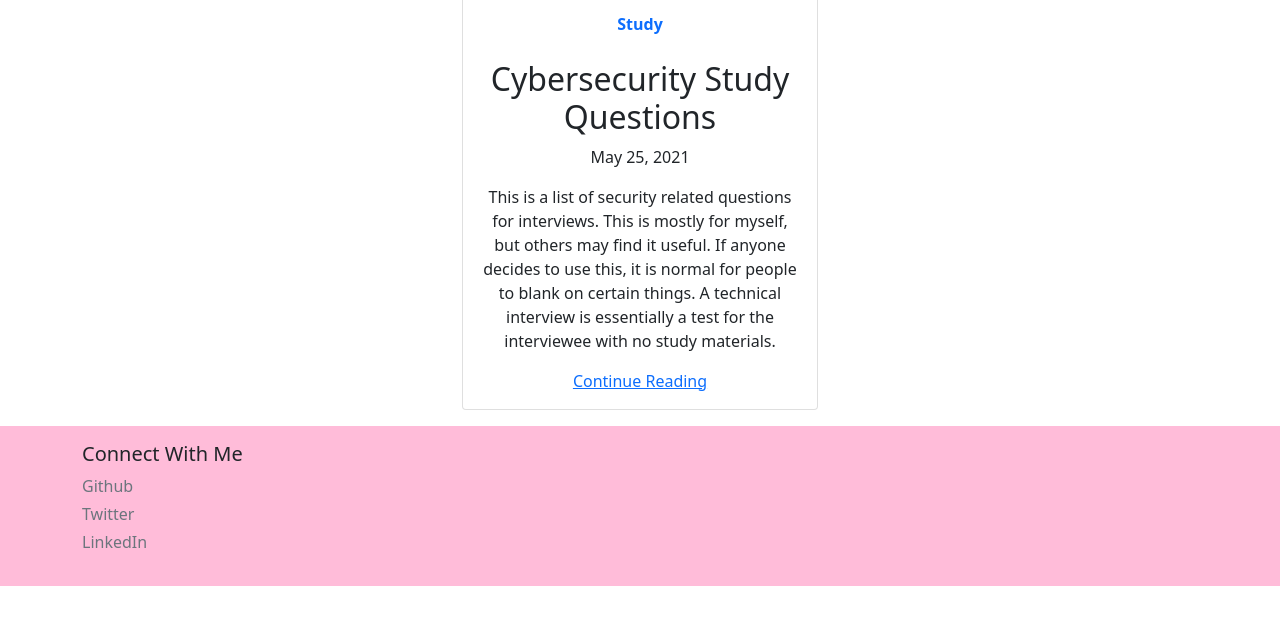
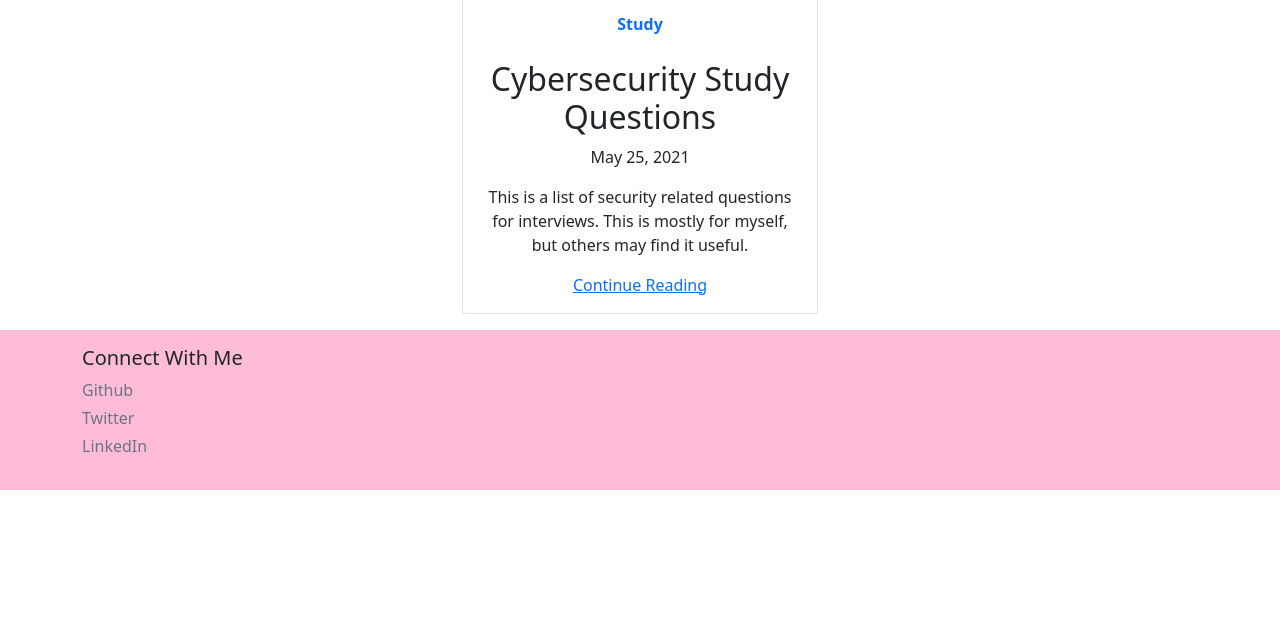
Before and after one commit to Tsora-Pop/Tsora-Pop.github.io, a Jekyll site: the page built from blog.html, in a window 1280 px wide, cut to the strip 161-786 px from the top of the page. Built offline with Jekyll 4.4.1, drawn with Linux system fonts in a browser that asks for light colours.

Commit message:
Update 2021-05-25-Cybersecurity-Study-Questions.markdown

```diff
--- a/_posts/2021-05-25-Cybersecurity-Study-Questions.markdown
+++ b/_posts/2021-05-25-Cybersecurity-Study-Questions.markdown
@@ -9,7 +9,7 @@ tag: Study
 {{ page.published }}
 
 This is a list of security related questions for interviews. This is mostly for myself, but others
-may find it useful. If anyone decides to use this, it is normal for people to blank on certain things. A technical interview is essentially a test for the interviewee with no study materials. <!--more-->
+may find it useful. <!--more-->If anyone decides to use this, it is normal for people to blank on certain things. A technical interview is essentially a test for the interviewee with no study materials.
 ### General Security
 
 1. Describe the CIA Triad.
```
